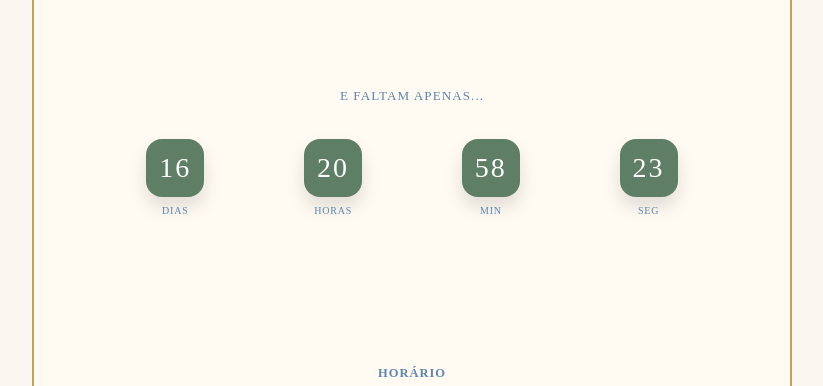
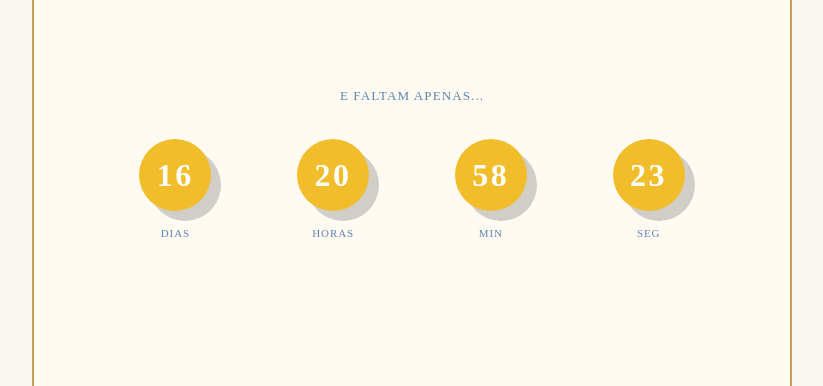
Before and after one commit to vxuranus/convite-geovana, a plain HTML site: page index.html in a window 1280 px wide. Shown: the part 645-1031 px from the top of the page, without its empty margins (228-1051 px from the left). Drawn offline with Linux system fonts and the light colour scheme; a web font is replaced by a local one.

Commit message:
Update style.css

```diff
--- a/style.css
+++ b/style.css
@@ -191,22 +191,25 @@ footer {
 }
 
 .contador strong {
-    width: 58px;
-    height: 58px;
-    border-radius: 16px;
-    background: var(--verde);
+    width: 72px;
+    height: 72px;
+    border-radius: 50%;
+    background: #f1bd2b;
     color: white;
+
     display: flex;
     justify-content: center;
     align-items: center;
-    font-size: 28px;
-    font-weight: 500;
-    box-shadow: 0 10px 18px rgba(0, 0, 0, .12);
+
+    font-size: 32px;
+    font-weight: 600;
+
+    box-shadow: 10px 10px 0 rgba(0, 0, 0, .18);
 }
 
 .contador span {
-    margin-top: 8px;
-    font-size: 10px;
+    margin-top: 16px;
+    font-size: 11px;
     color: var(--azul);
 }
 
```
